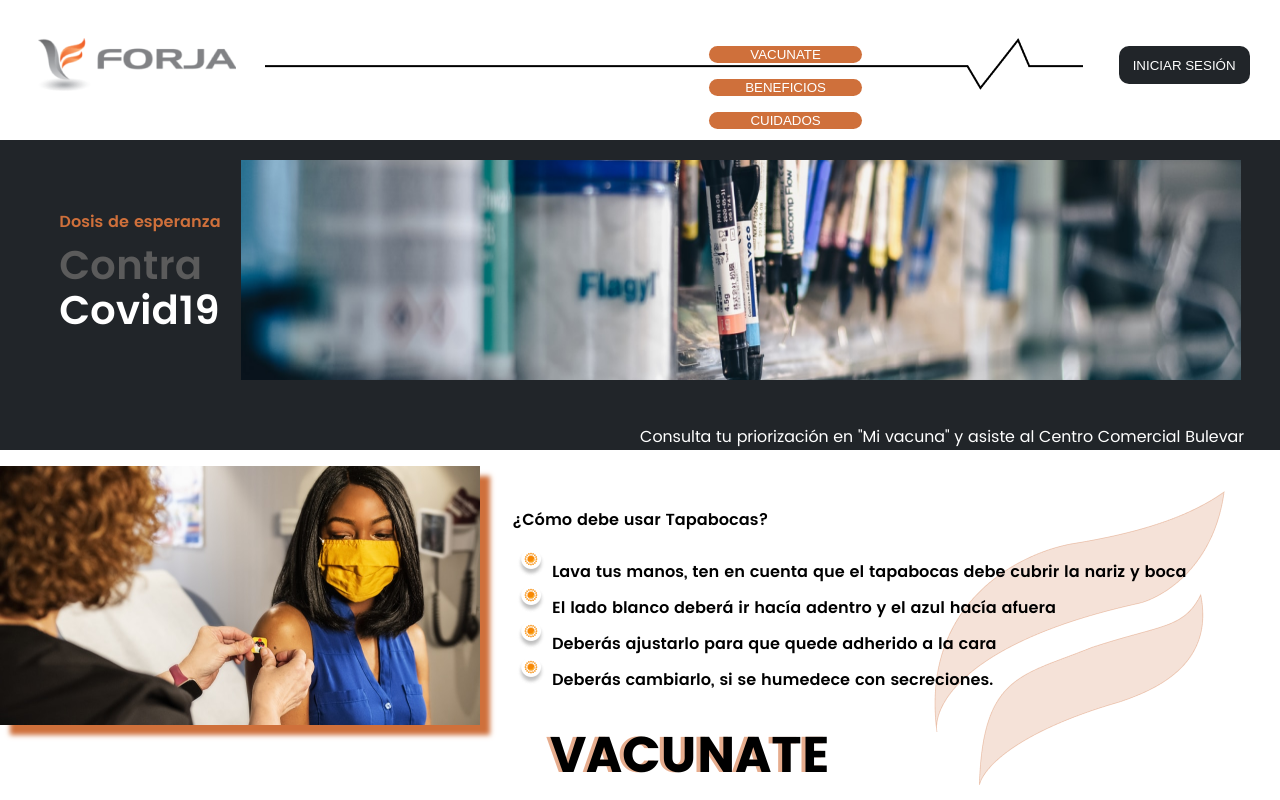
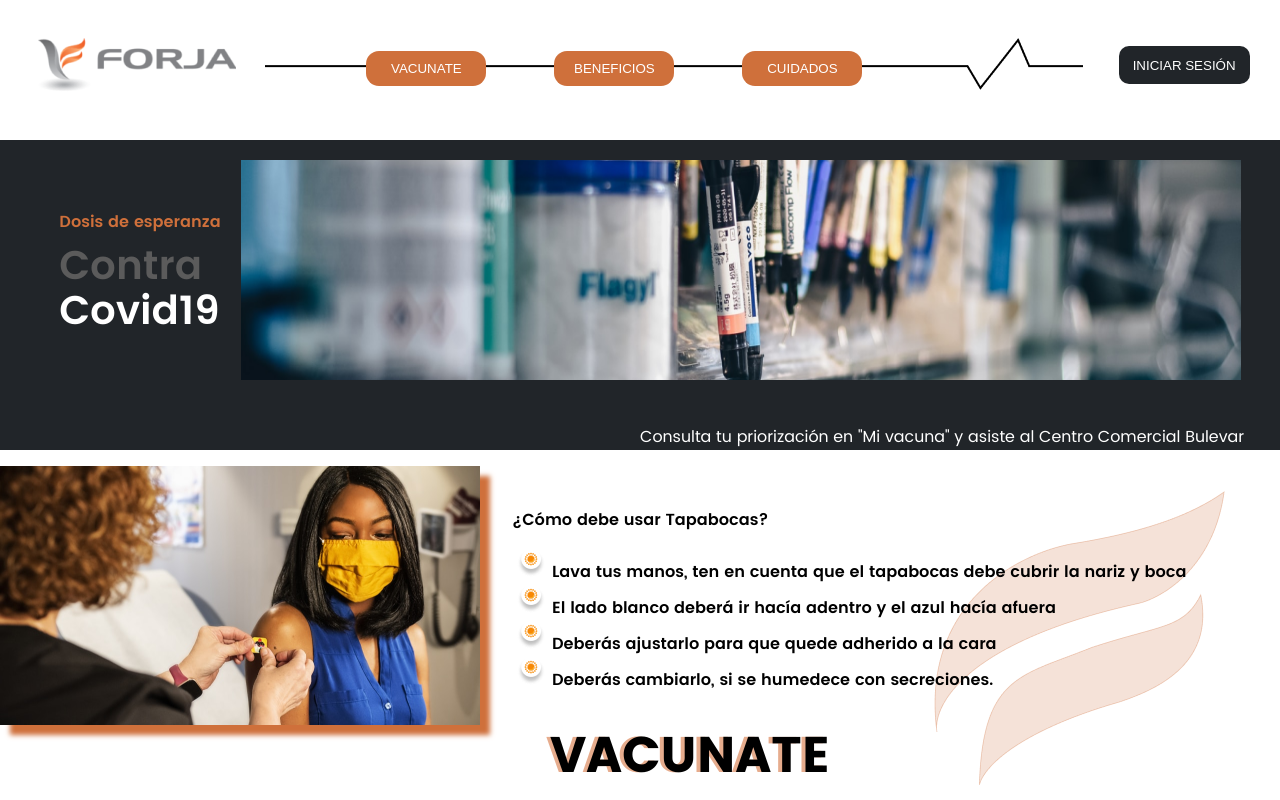
Before and after one commit to VeronikaEspa/Proyecto_Vacunacion, a React (Create React App) app: page / in a window 1280 px wide. Shown: the top 800 px of the page. Built offline with nearby package versions, Linux system fonts and the light colour scheme.

Commit message:
Arreglos del menu

```diff
--- a/src/component/Menu/Menu.styles.css
+++ b/src/component/Menu/Menu.styles.css
@@ -10,9 +10,9 @@
 
 /*Botones*/
 .botonMenu {
-    width: 30%;
-    height: 100%;
-    border-radius: 40px;
+    width: 120px;
+    height: 35px;
+    border-radius: 13px;
     margin: 0.5%;
     border: none;
     margin: 8px;
@@ -26,10 +26,12 @@
     z-index: 1;
 }
 .Menu {
+    display: flex;
     height: 5%;
     z-index: 2;
     width: 40%;
     margin-left: 25%;
+    margin-top: 10px;
     position: absolute;
     align-items: center;
     justify-content: space-between;
```
